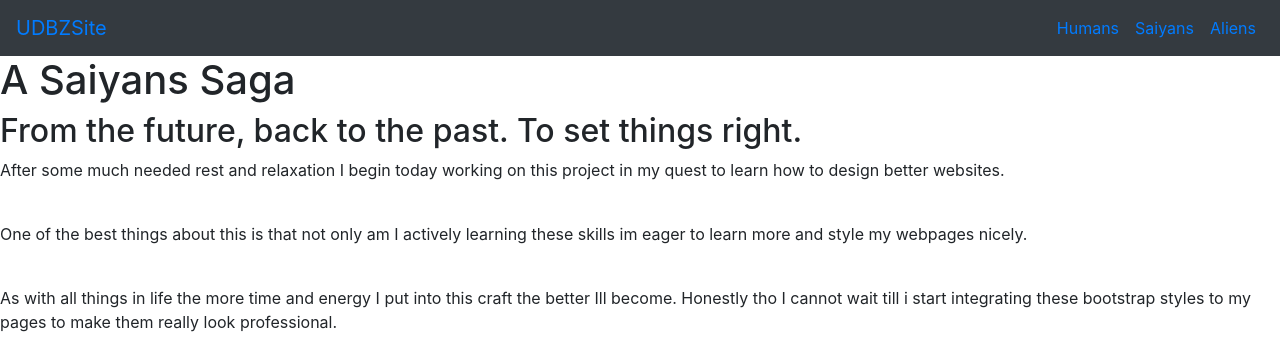
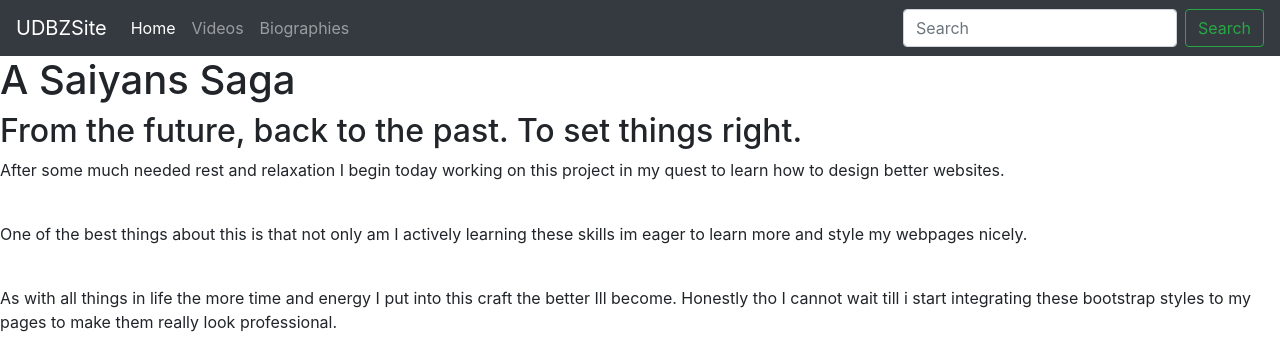
Before and after one commit to flyhightech/DragonBallZ_Website_Project, a plain HTML site: page index.html in a window 1280 px wide. Shown: the top 345 px of the page. Drawn offline with nearby package versions, Linux system fonts and the light colour scheme.

Commit message:
Edited the navbar

```diff
--- a/index.html
+++ b/index.html
@@ -10,19 +10,29 @@
 </head>
 
 <body>
-    <nav class="navbar navbar-expand-md bg-dark">
+    <nav class="navbar navbar-expand-lg navbar-dark bg-dark">
         <a class="navbar-brand" href="#">UDBZSite</a>
-        <ul class="navbar-nav ml-auto">
-            <li class="nav-item">
-                <a class="nav-link" href="#">Humans</a>
+        <button class="navbar-toggler" type="button" data-toggle="collapse" data-target="#navbarTogglerDemo02" aria-controls="navbarTogglerDemo02" aria-expanded="false" aria-label="Toggle navigation">
+            <span class="navbar-toggler-icon"></span>
+        </button>
+
+        <div class="collapse navbar-collapse" id="navbarTogglerDemo02">
+            <ul class="navbar-nav mr-auto mt-2 mt-lg-0">
+                <li class="nav-item active">
+                    <a class="nav-link" href="#">Home <span class="sr-only">(current)</span></a>
                 </li>
                 <li class="nav-item">
-                <a class="nav-link" href="#">Saiyans</a>
+                    <a class="nav-link" href="#">Videos</a>
                 </li>
                 <li class="nav-item">
-                <a class="nav-link" href="#">Aliens</a>
+                    <a class="nav-link" href="#">Biographies</a>
                 </li>
             </ul>
+            <form class="form-inline my-2 my-lg-0">
+                <input class="form-control mr-sm-2" type="search" placeholder="Search">
+                <button class="btn btn-outline-success my-2 my-sm-0" type="submit">Search</button>
+            </form>
+        </div>
     </nav>
 
     <h1>A Saiyans Saga</h1>
```
Lines whose indentation alone changed are shown as unchanged.
